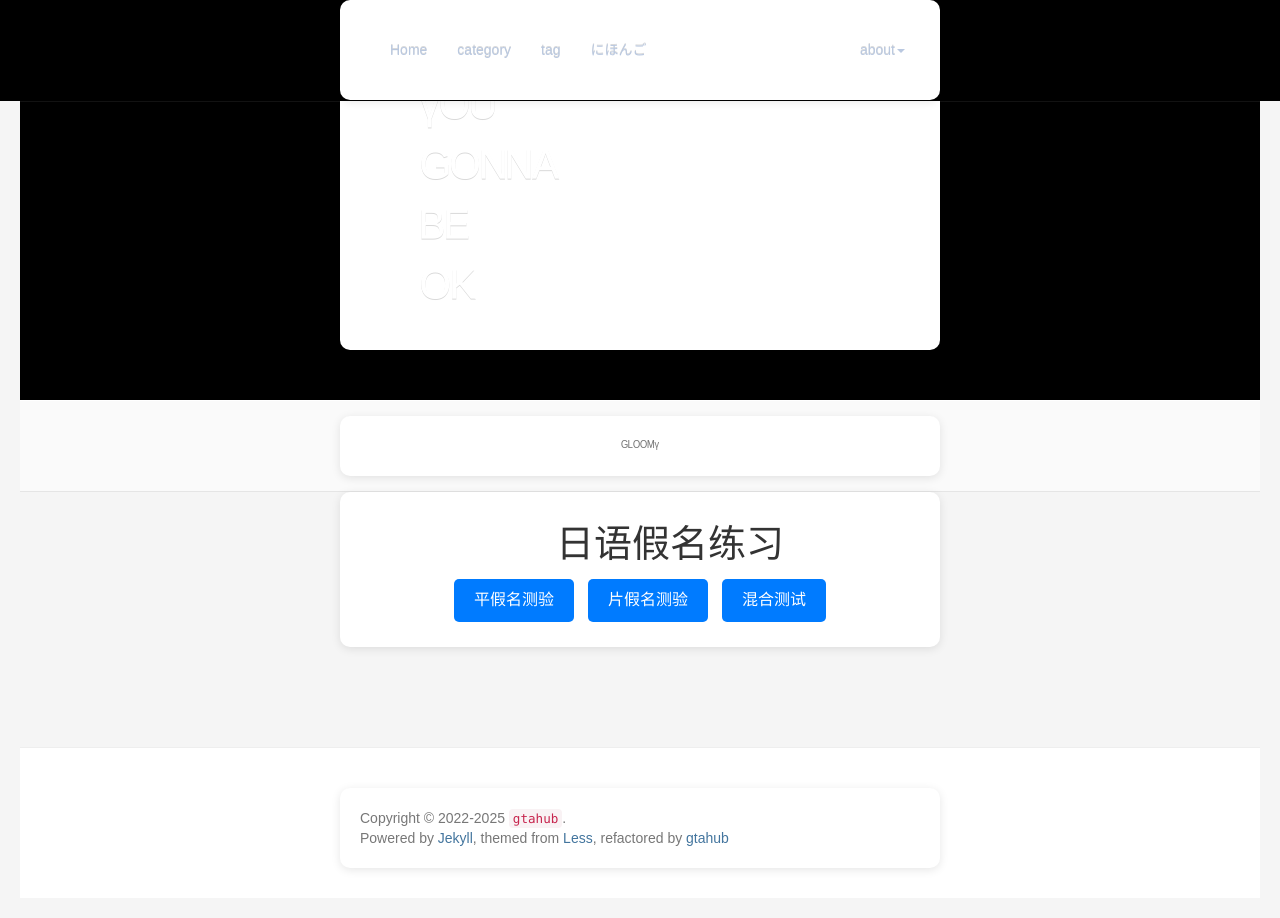
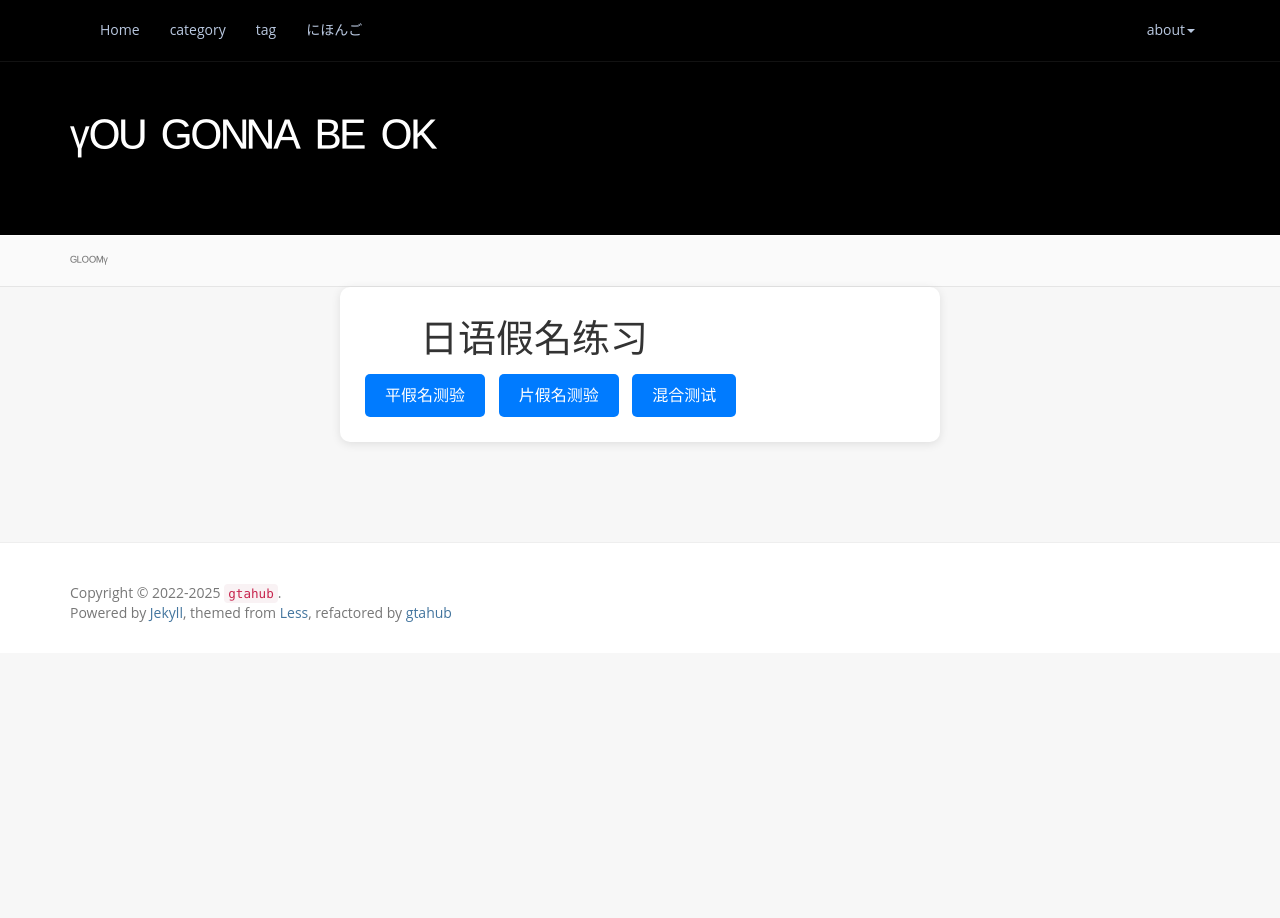
Before and after one commit to atgtahub/atgtahub.github.io, a Jekyll site: the page built from nihongo/index.html, in a window 1280 px wide. Built offline with Jekyll 4.4.1, drawn with Linux system fonts in a browser that asks for light colours; comment, search, counter and statistics services are not loaded.

Commit message:
feat: index.html

```diff
--- a/nihongo/index.html
+++ b/nihongo/index.html
@@ -4,20 +4,8 @@
 header: Posts By Tag
 ---
 
-<html lang="zh">
-<head>
-	<meta charset="UTF-8">
-	<meta name="viewport" content="width=device-width, initial-scale=1.0">
-	<title>日语假名练习</title>
 <style>
-		body {
-			font-family: Arial, sans-serif;
-			background-color: #f5f5f5;
-			text-align: center;
-			padding: 20px;
-			margin: 0;
-		}
-		.container {
+	.nihon-container {
 		max-width: 600px;
 		margin: 0 auto;
 		background: white;
@@ -25,11 +13,11 @@
 		border-radius: 10px;
 		box-shadow: 0 2px 10px rgba(0,0,0,0.1);
 	}
-		h1, h2, h3 {
+	.nihon-container h1, h2, h3 {
 		color: #333;
 		margin: 10px 0;
 	}
-		button {
+	.nihon-container button {
 		padding: 10px 20px;
 		margin: 5px;
 		border: none;
@@ -38,56 +26,55 @@
 		font-size: 16px;
 		transition: background-color 0.3s;
 	}
-		.mode-btn, #next-btn, #back-btn {
+	.nihon-container .mode-btn, #next-btn, #back-btn {
 		background-color: #007bff;
 		color: white;
 	}
-		.mode-btn:hover, #next-btn:hover, #back-btn:hover {
+	.nihon-container .mode-btn:hover, #next-btn:hover, #back-btn:hover {
 		background-color: #0056b3;
 	}
-		#next-btn:disabled {
+	.nihon-container #next-btn:disabled {
 		background-color: #ccc;
 		cursor: not-allowed;
 	}
-		.option {
+	.nihon-container .option {
 		background-color: #fff;
 		width: 100px;
 		box-shadow: 0 2px 5px rgba(0,0,0,0.1);
 	}
-		.option.correct {
+	.nihon-container .option.correct {
 		background-color: #58cc02;
 		color: white;
 	}
-		.option.incorrect {
+	.nihon-container .option.incorrect {
 		background-color: #ff4d4d;
 		color: white;
 	}
-		.hidden {
+	.nihon-container .hidden {
 		display: none;
 	}
-		.options {
+	.nihon-container .options {
 		margin: 20px 0;
 	}
-		.option-row {
+	.nihon-container .option-row {
 		display: flex;
 		justify-content: center;
 		gap: 10px;
 		margin: 10px 0;
 	}
-		#question {
+	.nihon-container #question {
 		font-size: 24px;
 		margin: 20px 0;
 	}
-		#progress, #error {
+	.nihon-container #progress, #error {
 		font-size: 18px;
 		color: #555;
 		margin: 10px 0;
 		text-align: center;
 	}
 </style>
-</head>
-<body>
-<div class="container">
+
+<div class="nihon-container">
 	<!-- 首页 -->
 	<div id="home">
 		<h1>日语假名练习</h1>
@@ -417,5 +404,3 @@
 	// 初始化显示首页
 	document.getElementById('home').classList.remove('hidden');
 </script>
-</body>
-</html>
```
Lines whose indentation alone changed are shown as unchanged.
